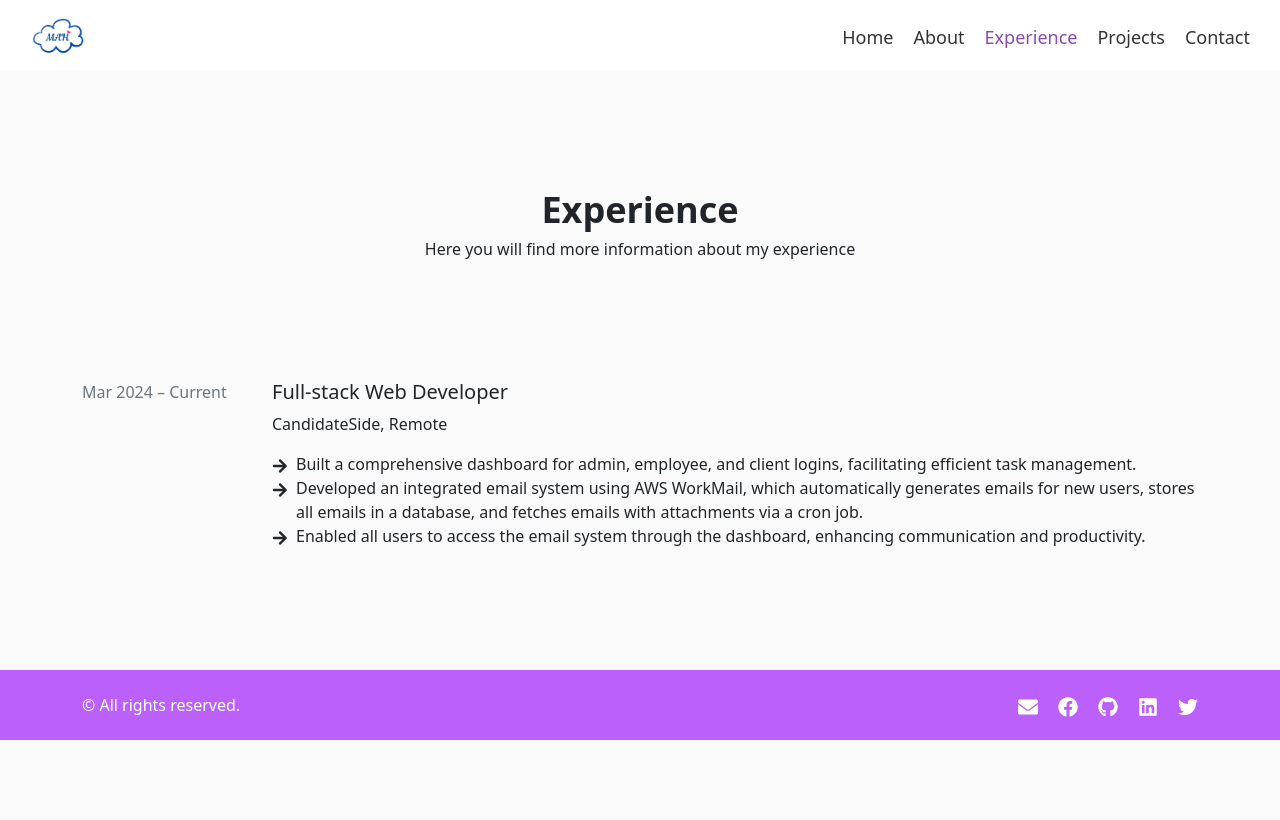
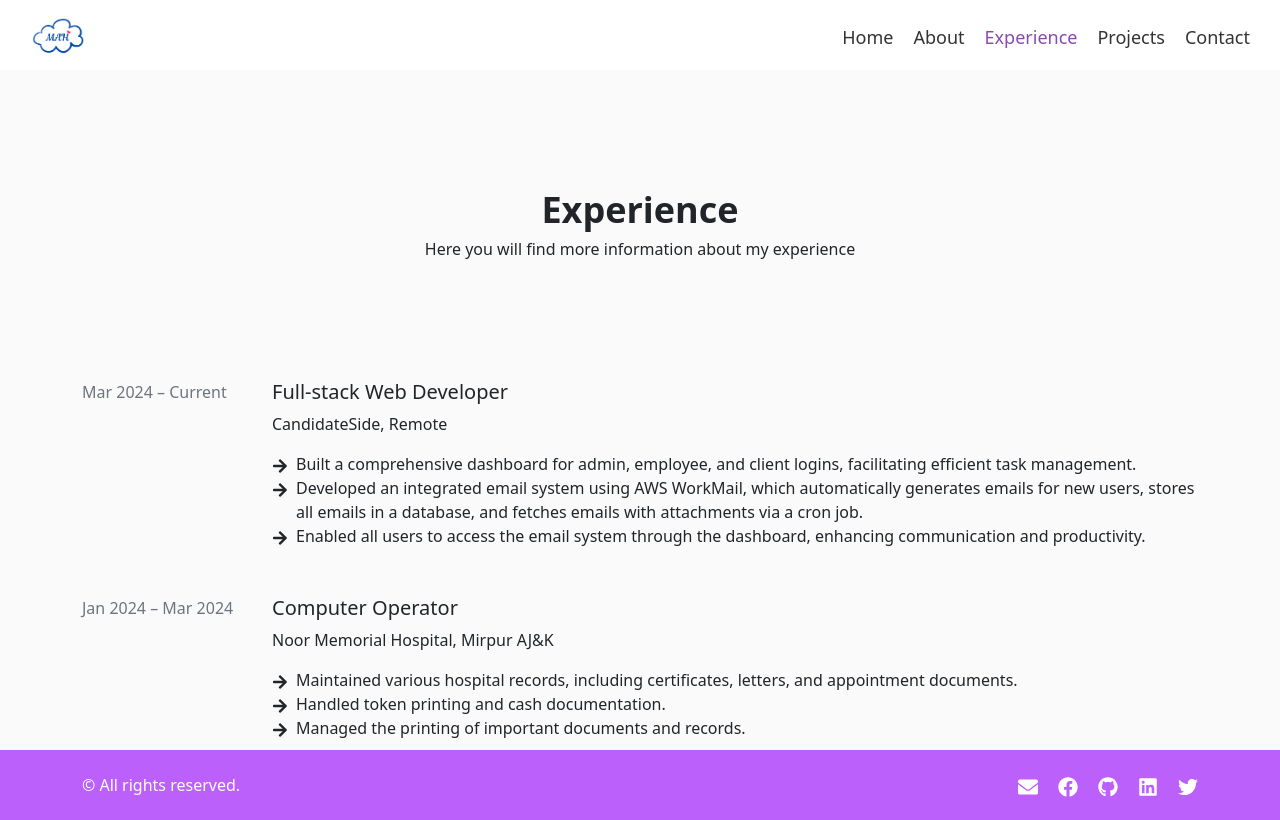
Before and after one commit to MAleemH/muhammad-aleem-hashmi-portfolio, a React (Create React App) app: page /experience in a window 1280 px wide. Built offline with nearby package versions, Linux system fonts and the light colour scheme.

Commit message:
Added new experience

```diff
--- a/src/components/experience.js
+++ b/src/components/experience.js
@@ -14,7 +14,8 @@ const Experience = () => (
     </div>
 
     <div className="container">
-      <div className="row">
+      {/* experience 1 */}
+      <div className="row mb-5">
         <div className="col-2">
           <p className="text-secondary">Mar 2024 – Current</p>
         </div>
@@ -56,6 +57,46 @@ const Experience = () => (
           </div>
         </div>
       </div>
+      {/* experience 2 */}
+      <div className="row">
+        <div className="col-2">
+          <p className="text-secondary">Jan 2024 – Mar 2024</p>
+        </div>
+        <div className="col-10">
+          <h5>Computer Operator</h5>
+          <p>Noor Memorial Hospital, Mirpur AJ&K</p>
+
+          <div>
+            <div className="d-flex gap-2">
+              <div>
+                <FaArrowRight />
+              </div>
+              <div>
+                Maintained various hospital records, including certificates, letters,
+                and appointment documents.
+              </div>
+            </div>
+
+            <div className="d-flex gap-2">
+              <div>
+                <FaArrowRight />
+              </div>
+              <div>
+                Handled token printing and cash documentation.
+              </div>
+            </div>
+
+            <div className="d-flex gap-2">
+              <div>
+                <FaArrowRight />
+              </div>
+              <div>
+                Managed the printing of important documents and records.
+              </div>
+            </div>
+          </div>
+        </div>
+      </div>
     </div>
   </div>
 );
```
